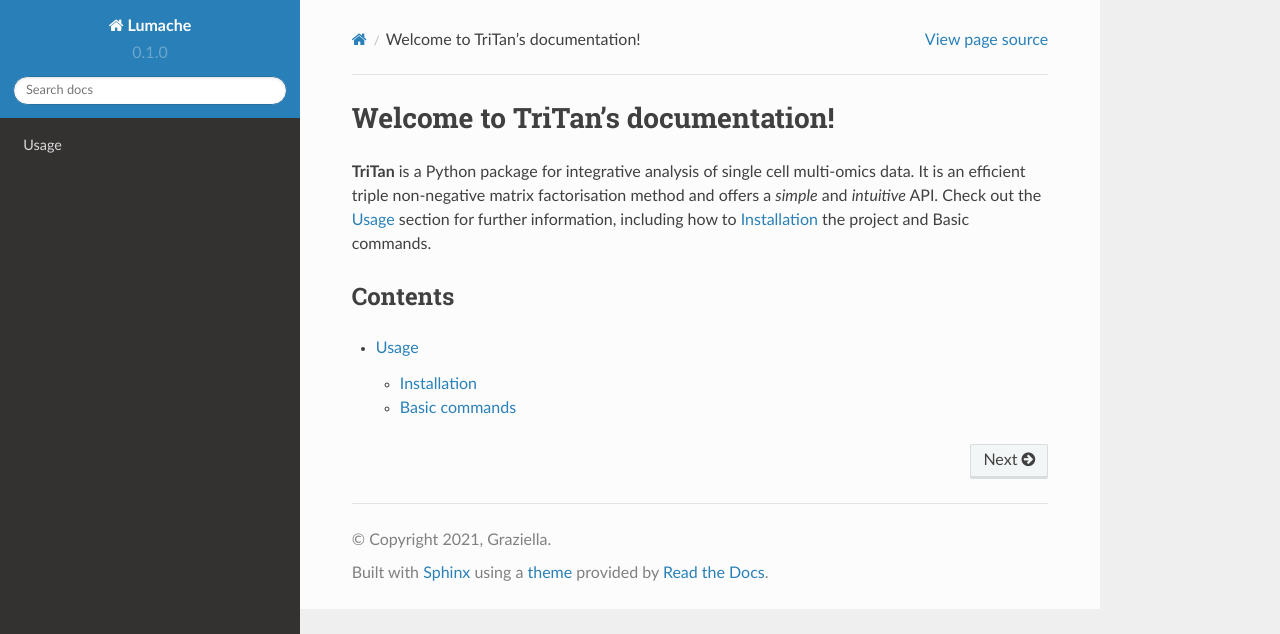
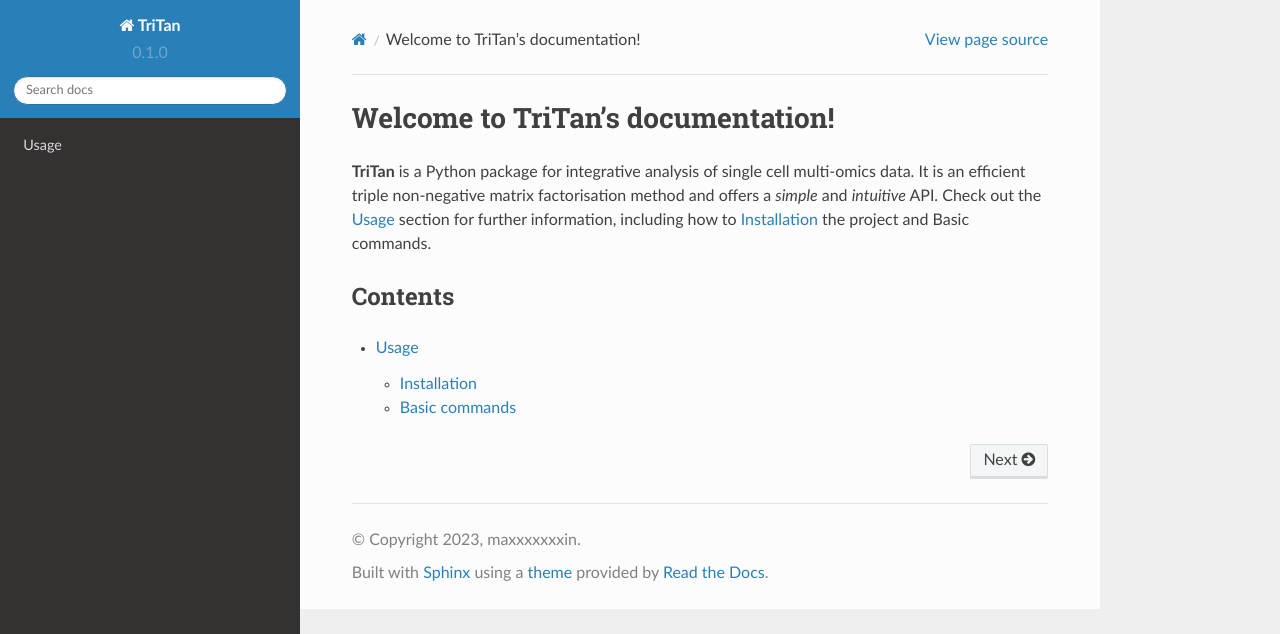
Before and after one commit to maxxxxxxxin/rtd-tutorial, a Sphinx documentation site: the page built from docs/source/index.rst, in a window 1280 px wide. Shown: the top 634 px of the page. Built offline with Sphinx 7.4.7 and the Read the Docs theme 2.0.0, drawn with Linux system fonts in a browser that asks for light colours; pages that are not in the unit, such as notebooks, are missing from menus.

Commit message:
Update conf.py

```diff
--- a/docs/source/conf.py
+++ b/docs/source/conf.py
@@ -2,9 +2,9 @@
 
 # -- Project information
 
-project = 'Lumache'
-copyright = '2021, Graziella'
-author = 'Graziella'
+project = 'TriTan'
+copyright = '2023, maxxxxxxxin'
+author = 'maxxxxxxxin'
 
 release = '0.1'
 version = '0.1.0'
```
